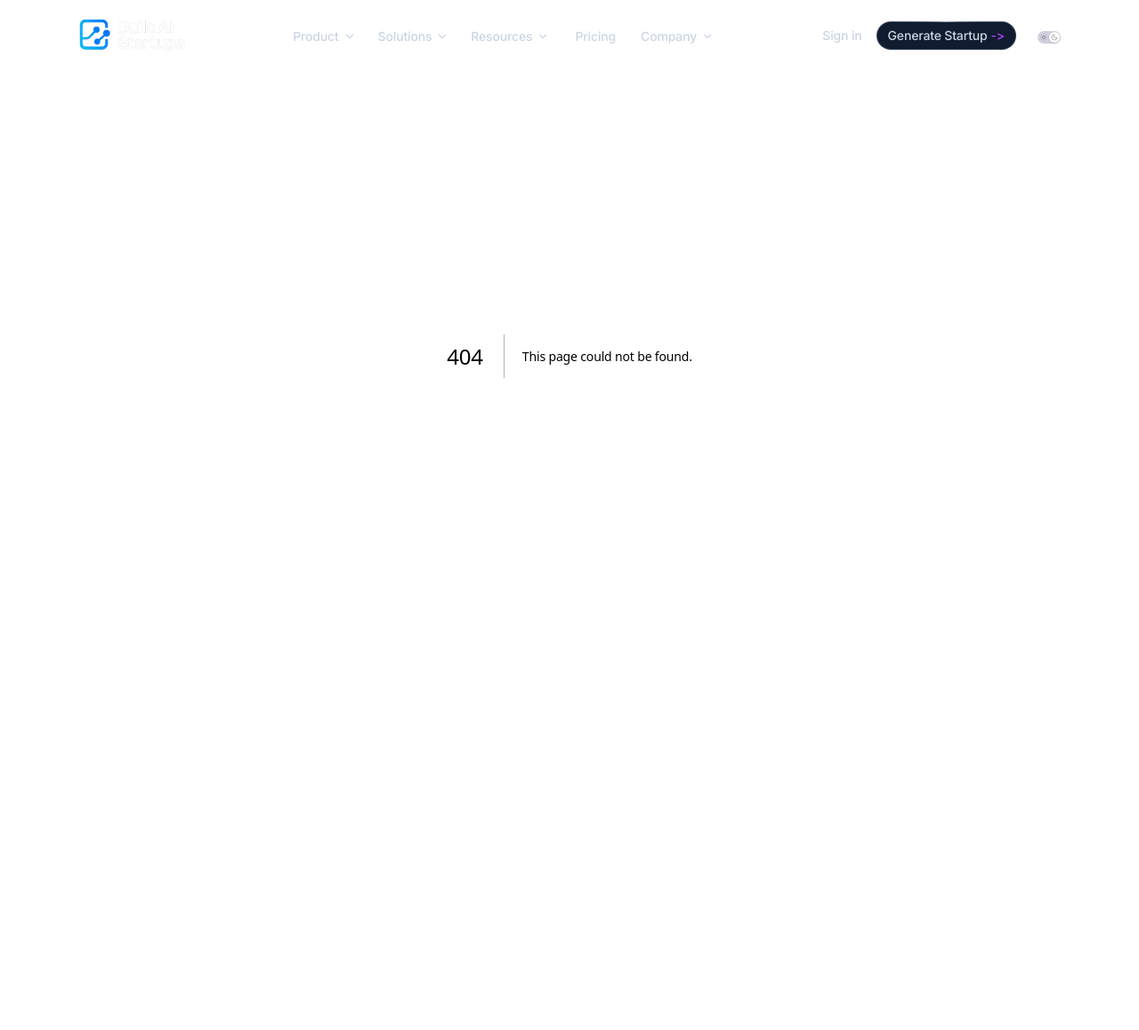
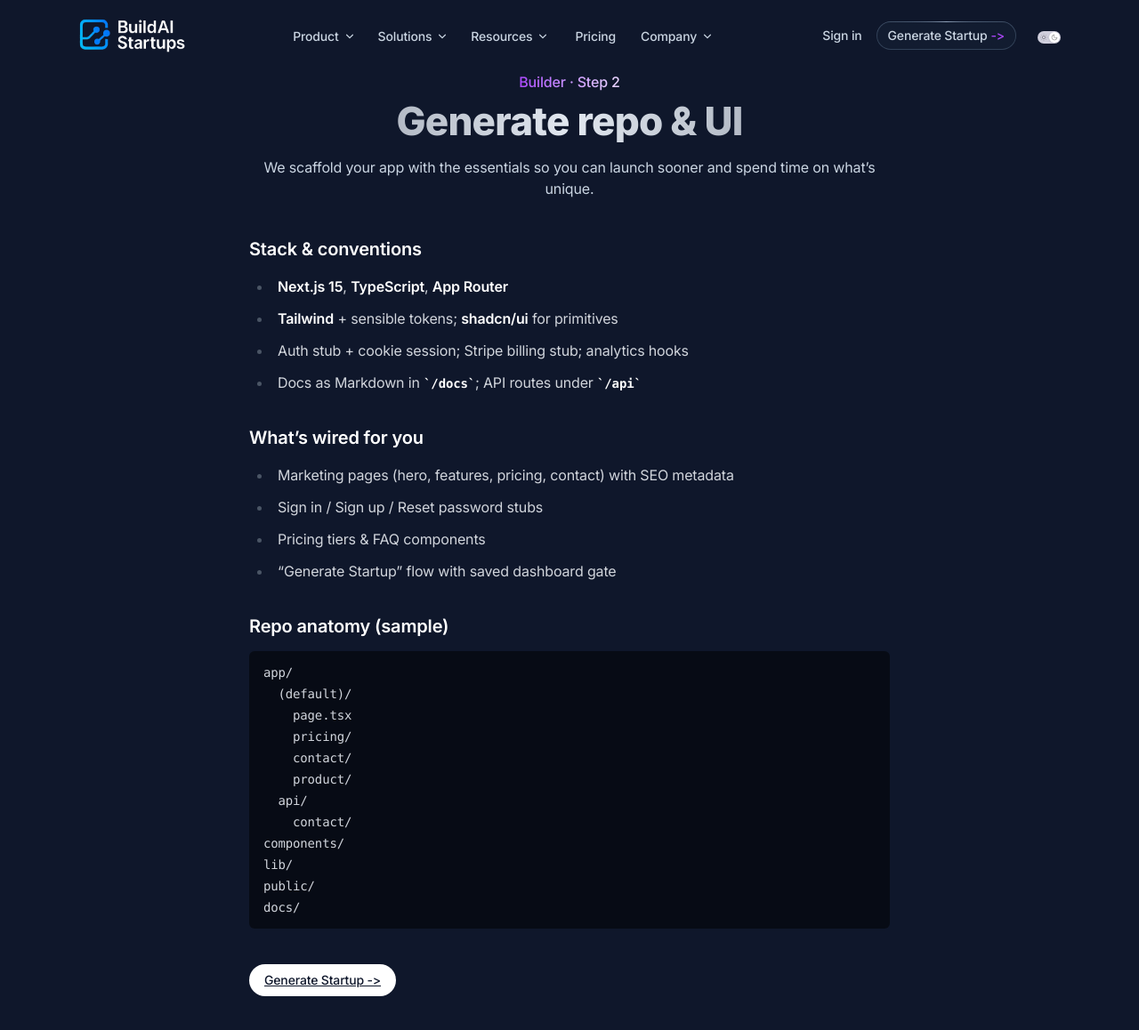
Before and after one commit to buildaistartups/buildaistartups.com, a Next.js app: page /product/builder/generate-ui in a window 1280 px wide. Before the commit this address had no page. Shown: the top 1158 px of the page at 89% size. Before the commit the page ends 800 px from the top, so only its background shows below. Built offline with nearby package versions, Linux system fonts and the light colour scheme.

Commit message:
Create page.tsx

```diff
--- /dev/null
+++ b/app/(default)/product/builder/generate-ui/page.tsx
@@ -0,0 +1,69 @@
+export const metadata = {
+  title: 'Generate Repo & UI – BuildAIStartups',
+  description:
+    'Scaffold a production-ready Next.js app with polished UI, docs, auth, billing, and analytics wired. Pushed to your own GitHub.',
+  openGraph: {
+    title: 'Generate Repo & UI – BuildAIStartups',
+    description:
+      'Next.js + Tailwind + shadcn/ui, auth, Stripe billing, analytics, and docs — under your GitHub.',
+    url: 'https://buildaistartups.com/product/builder/generate-ui',
+  },
+}
+
+export default function GenerateUI() {
+  return (
+    <section className="relative mx-auto max-w-3xl px-4 sm:px-6 py-20">
+      <header className="text-center mb-10">
+        <div className="inline-flex font-medium pb-2 bg-clip-text text-transparent bg-linear-to-r from-purple-500 to-purple-200">
+          Builder · Step 2
+        </div>
+        <h1 className="h2 bg-clip-text text-transparent bg-linear-to-r from-slate-200/60 via-slate-200 to-slate-200/60">
+          Generate repo &amp; UI
+        </h1>
+        <p className="mt-4 text-slate-300">
+          We scaffold your app with the essentials so you can launch sooner and spend time on what’s unique.
+        </p>
+      </header>
+
+      <div className="prose prose-invert max-w-none">
+        <h3>Stack &amp; conventions</h3>
+        <ul>
+          <li><strong>Next.js 15</strong>, <strong>TypeScript</strong>, <strong>App Router</strong></li>
+          <li><strong>Tailwind</strong> + sensible tokens; <strong>shadcn/ui</strong> for primitives</li>
+          <li>Auth stub + cookie session; Stripe billing stub; analytics hooks</li>
+          <li>Docs as Markdown in <code>/docs</code>; API routes under <code>/api</code></li>
+        </ul>
+
+        <h3>What’s wired for you</h3>
+        <ul>
+          <li>Marketing pages (hero, features, pricing, contact) with SEO metadata</li>
+          <li>Sign in / Sign up / Reset password stubs</li>
+          <li>Pricing tiers &amp; FAQ components</li>
+          <li>“Generate Startup” flow with saved dashboard gate</li>
+        </ul>
+
+        <h3>Repo anatomy (sample)</h3>
+        <pre>
+{`app/
+  (default)/
+    page.tsx
+    pricing/
+    contact/
+    product/
+  api/
+    contact/
+components/
+lib/
+public/
+docs/`}
+        </pre>
+
+        <div className="mt-10">
+          <a href="/generate" className="btn text-slate-900 bg-white hover:bg-white/90">
+            Generate Startup -&gt;
+          </a>
+        </div>
+      </div>
+    </section>
+  )
+}
```
